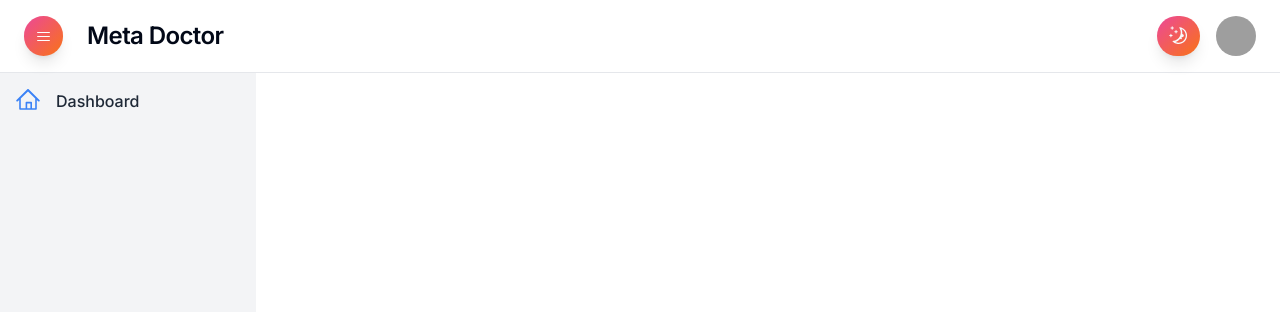
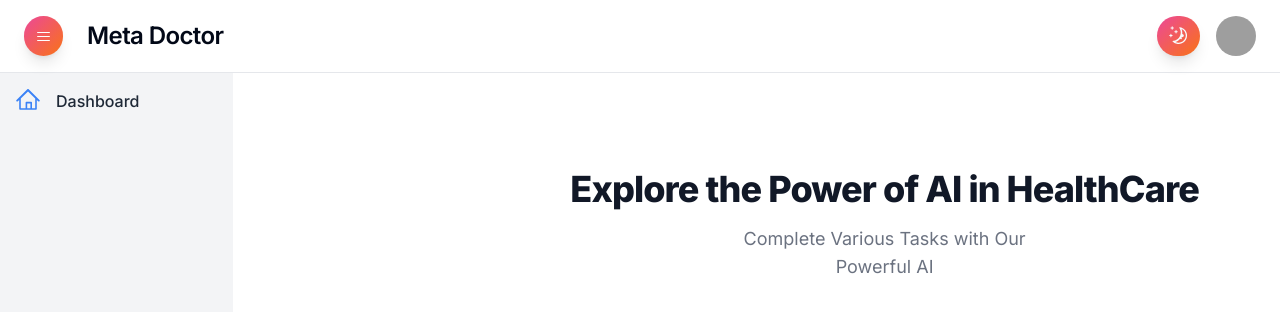
Before and after one commit to Priyanshu9898/MetaDoctor, a Next.js app in the folder client/: page / in a window 1280 px wide. Shown: the top 312 px of the page. Built offline with nearby package versions, Linux system fonts and the light colour scheme; grey boxes are pictures that could not be loaded.

Commit message:
Created a home page

```diff
--- /dev/null
+++ b/client/app/(Dashboard)/components/DashboardHome.tsx
@@ -0,0 +1,44 @@
+import { Link } from "lucide-react";
+import React from "react";
+
+const DashboardHome = () => {
+  return (
+    <>
+      <div className="p-4 sm:ml-64 h-full scrollbar scrollbar-thumb-gray-900 scrollbar-track-gray-100">
+        <div className="p-4 rounded-lg mt-14 ">
+          <section className=" py-2">
+            <div className=" px-4 mx-auto max-w-screen-xl text-center">
+              <h1 className="mb-4 text-3xl font-extrabold tracking-tight leading-none text-gray-900 md:text-3xl lg:text-4xl dark:text-white">
+                Explore the Power of AI in HealthCare
+              </h1>
+              <p className="mb-8 text-sm font-normal text-gray-500 lg:text-lg sm:px-16 lg:px-48 dark:text-gray-400">
+                Complete Various Tasks with Our Powerful AI
+              </p>
+
+
+            </div>
+          </section>
+        </div>
+      </div>
+      {/* <div className="p-4 sm:ml-64 dark:bg-gray-900 min-h-screen scrollbar scrollbar-thumb-gray-900 scrollbar-track-gray-100">
+        <div className="p-4 rounded-lg mt-14 dark:bg-gray-900">
+          <section className="bg-white dark:bg-gray-900 py-2">
+            <div className=" px-4 mx-auto max-w-screen-xl text-center">
+              <h1 className="mb-4 text-3xl font-extrabold tracking-tight leading-none text-gray-900 md:text-3xl lg:text-4xl dark:text-white">
+                Explore the Power of AI in HealthCare
+              </h1>
+              <p className="mb-8 text-sm font-normal text-gray-500 lg:text-lg sm:px-16 lg:px-48 dark:text-gray-400">
+                Complete Various Tasks with Our Powerful AI
+              </p>
+              <div className="mb-4 flex flex-col space-y-4 sm:flex-row sm:justify-center sm:space-y-0 sm:space-x-4">
+
+              </div>
+            </div>
+          </section>
+        </div>
+      </div> */}
+    </>
+  );
+};
+
+export default DashboardHome;
--- a/client/app/(Dashboard)/components/DashboardSidebar.tsx
+++ b/client/app/(Dashboard)/components/DashboardSidebar.tsx
@@ -25,7 +25,7 @@ const DashboardSidebar = ({ isCollapsed }: { isCollapsed: Boolean }) => {
             Dashboard
           </span>
         </Link>
-        {/* More links can be added here with similar structure */}
+
       </div>
     </>
   );
--- a/client/app/(Dashboard)/page.tsx
+++ b/client/app/(Dashboard)/page.tsx
@@ -3,6 +3,7 @@
 import React, { useState } from "react";
 import DashboardNavbar from "./components/DashboardNavbar";
 import DashboardSidebar from "./components/DashboardSidebar";
+import DashboardHome from "./components/DashboardHome";
 
 const Dashboard = () => {
   const [isSidebarCollapsed, setIsSidebarCollapsed] = useState(false);
@@ -13,8 +14,10 @@ const Dashboard = () => {
     <>
       <div className="flex flex-col h-screen">
         <DashboardNavbar toggleSidebar={toggleSidebar} />
-
-        <DashboardSidebar isCollapsed={isSidebarCollapsed} />
+        <div className="flex flex-row w-full h-screen">
+          <DashboardSidebar isCollapsed={isSidebarCollapsed} />
+          <DashboardHome />
+        </div>
       </div>
     </>
   );
```
